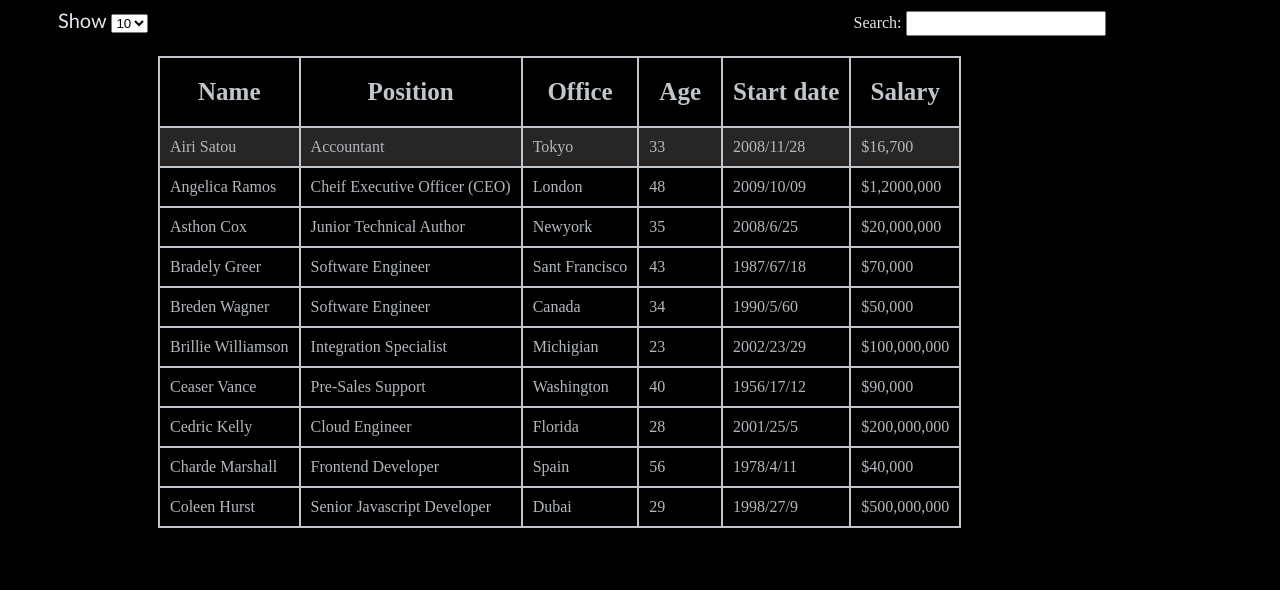
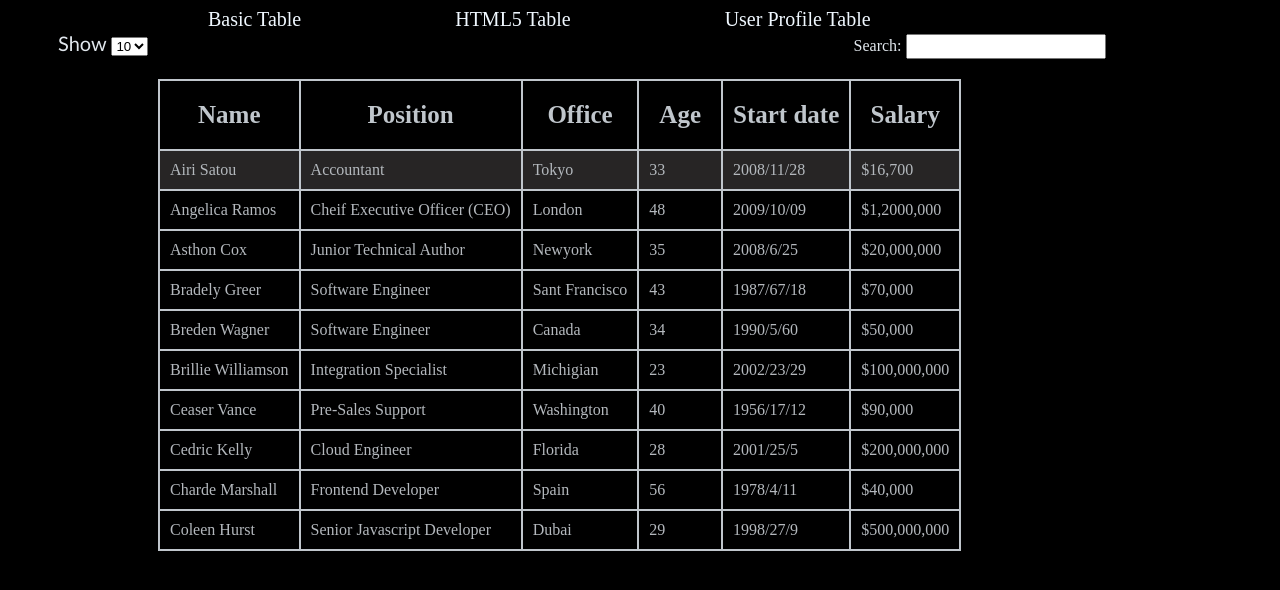
Before and after one commit to Fiza-Rani-057/html-css-table, a plain HTML site: page index.html in a window 1280 px wide. Drawn offline with Linux system fonts and the light colour scheme.

Commit message:
README.md

```diff
--- a/css-table.css
+++ b/css-table.css
@@ -8,6 +8,30 @@
 *{
      box-sizing: border-box;
 }
+    .a1{
+    color: aliceblue;
+     margin-right: 50px;
+     margin-left: 200px;
+     text-decoration: none;
+     font-size: 20px;
+     text-align: center;
+   }
+   .a2{
+      color: aliceblue;
+     margin-right: 50px;
+     margin-left: 100px;
+     text-decoration: none;
+     font-size: 20px;
+     text-align: center;
+   }
+   .a3{
+     color: aliceblue;
+     margin-right: 50px;
+     margin-left: 100px;
+     text-decoration: none;
+     font-size: 20px;
+     text-align: center;
+   }
  h1{
     color: aliceblue;
     background-color: rgb(63, 154, 154, 0.3);
--- a/index.html
+++ b/index.html
@@ -7,6 +7,9 @@
     <link rel="stylesheet" href="style.css">
 </head>
 <body>
+    <a href="index.html" class="a1">Basic Table</a>
+    <a href="table.html" class="a2"> HTML5 Table</a>
+    <a href="html-table.html" class="a3">User Profile Table</a>
     <form>
         <label for="show" id="label">Show
         <select>
--- a/style.css
+++ b/style.css
@@ -5,10 +5,34 @@
  *{
     box-sizing: border-box;
  }
+   .a1{
+    color: aliceblue;
+     margin-right: 50px;
+     margin-left: 200px;
+     text-decoration: none;
+     font-size: 20px;
+     text-align: center;
+   }
+   .a2{
+      color: aliceblue;
+     margin-right: 50px;
+     margin-left: 100px;
+     text-decoration: none;
+     font-size: 20px;
+     text-align: center;
+   }
+   .a3{
+     color: aliceblue;
+     margin-right: 50px;
+     margin-left: 100px;
+     text-decoration: none;
+     font-size: 20px;
+     text-align: center;
+   }
   #label{
     font-size: 20px;
     margin-left: 50px;
- font-family:'Gill Sans', 'Gill Sans MT', Calibri, 'Trebuchet MS', sans-serif;
+   font-family:'Gill Sans', 'Gill Sans MT', Calibri, 'Trebuchet MS', sans-serif;
     margin-right: 700px;
   }
   #search{
--- a/table.css
+++ b/table.css
@@ -4,6 +4,30 @@
   body{
     background-color: #f9abb8;
   }
+    .a1{
+    color: aliceblue;
+     margin-right: 50px;
+     margin-left: 200px;
+     text-decoration: none;
+     font-size: 20px;
+     text-align: center;
+   }
+   .a2{
+      color: aliceblue;
+     margin-right: 50px;
+     margin-left: 100px;
+     text-decoration: none;
+     font-size: 20px;
+     text-align: center;
+   }
+   .a3{
+     color: aliceblue;
+     margin-right: 50px;
+     margin-left: 100px;
+     text-decoration: none;
+     font-size: 20px;
+     text-align: center;
+   }
     .head{
     text-align: center;
     font-family: 'Franklin Gothic Medium', 'Arial Narrow', Arial, sans-serif;
```
Also changed, not shown: html-table.html (+3 -0 lines), table.html (+3 -0 lines).
